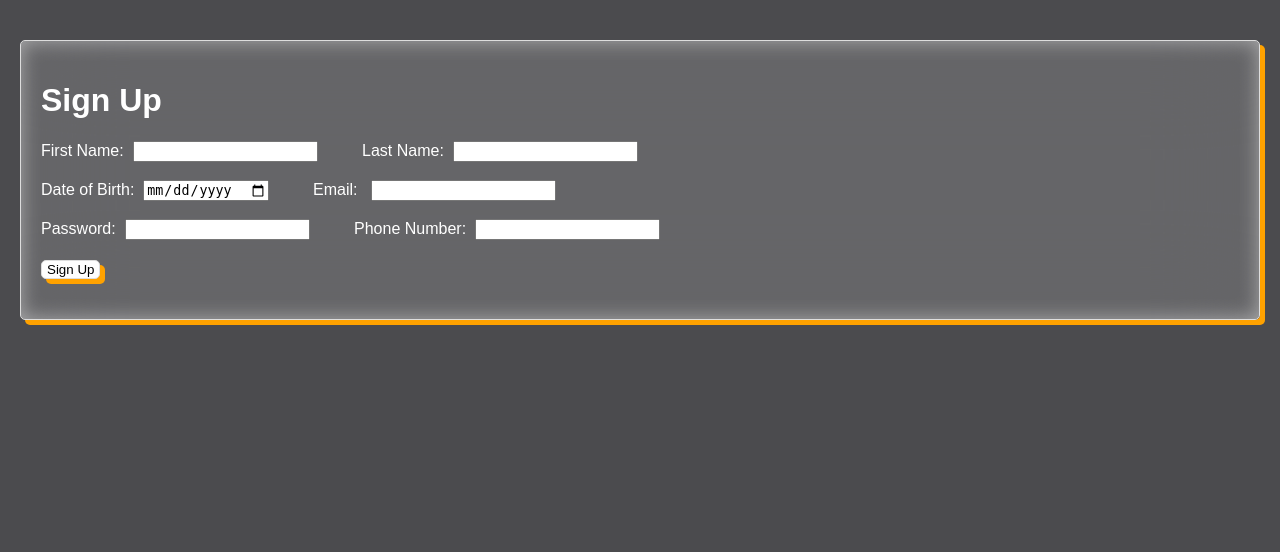
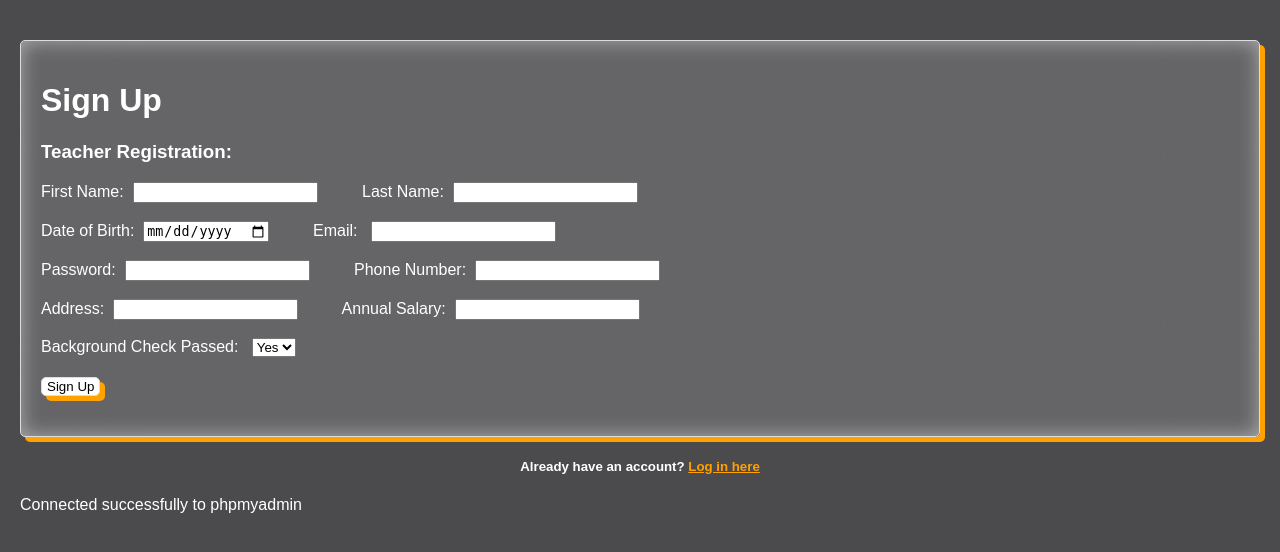
Before and after one commit to ZheUniCode/St-Alphonsus-Primary-School-Database, a PHP site: page /signUp.php in a window 1280 px wide. Shown: the top 552 px of the page. Run offline with PHP 8.4, Linux system fonts and the light colour scheme.

Commit message:
Enhance login and signup forms with database integration
Login now checks credentials against the database and redirects on success. Signup form expanded with additional teacher fields and inserts new teacher records into the database. Minor UI improvements and main menu link update for student management.

```diff
--- a/htdocs/main.php
+++ b/htdocs/main.php
@@ -11,8 +11,7 @@
                 <h1>St Alphonsus School Management System</h1>
                 <p>Welcome, Staff Member. Please select an action below:</p>
                 <ul>
-                    <li><a href="newStudent.php">Add New Student</a></li>
-                    <li><a href="pupils.php">View Students</a></li>
+                    <li><a href="pupils.php">Manage Students</a></li>
                     <li><a href="classes.php">Manage Classes</a></li>
                     <li><a href=".php">Record Attendance</a></li>
                     <li><a href=".php">Logout</a></li>
--- a/htdocs/signUp.php
+++ b/htdocs/signUp.php
@@ -8,6 +8,7 @@
     <body>
         <form class="card" method="POST" action="">
             <h1> Sign Up </h1>
+            <h3> Teacher Registration: </h3>
             <label> First Name: &nbsp;<input type = "text" name = "fName" required></label>
             &nbsp;&nbsp;&nbsp;&nbsp;&nbsp;&nbsp;&nbsp;&nbsp;
             <label> Last Name: &nbsp;<input type = "text" name = "lName" required></label>
@@ -19,11 +20,26 @@
             <label> Password: &nbsp;<input type="password" name="pass" required></label>
             &nbsp;&nbsp;&nbsp;&nbsp;&nbsp;&nbsp;&nbsp;&nbsp;
             <label> Phone Number: &nbsp;<input type = "number" name = "pNumber" required></label>
+            <br><br>
+            <label> Address: &nbsp;<input type = "text" name = "address" required></label>
+            &nbsp;&nbsp;&nbsp;&nbsp;&nbsp;&nbsp;&nbsp;&nbsp;
+            <label> Annual Salary: &nbsp;<input type = "number" step="0.01" name = "annualSalary" required></label>
+            <br><br>
+            <label> Background Check Passed: &nbsp;
+                <select name="backgroundCheck" required>
+                    <option value="1">Yes</option>
+                    <option value="0">No</option>
+                </select>
+            </label>
             <br>
             <input class="button" type="submit" value="Sign Up">
         </form>
 
+        <h5 style="text-align:center;">Already have an account? <a href="login.php">Log in here</a></h5>
+
         <?php
+        include "db_connect.php"; //connect to the database file
+
             if ($_SERVER["REQUEST_METHOD"] === "POST") {
                 $fName = isset($_POST["fName"]) ? trim($_POST["fName"]) : "";
                 $lName = isset($_POST["lName"]) ? trim($_POST["lName"]) : "";
@@ -31,6 +47,9 @@
                 $email = isset($_POST["email"]) ? trim($_POST["email"]) :"";
                 $pass = isset($_POST["pass"]) ? trim($_POST["pass"]) : "";
                 $pNumber = isset($_POST["pNumber"]) ? trim($_POST["pNumber"]) :"";
+                $address = isset($_POST["address"]) ? trim($_POST["address"]) : "";
+                $annualSalary = isset($_POST["annualSalary"]) ? trim($_POST["annualSalary"]) : 0;
+                $backgroundCheck = isset($_POST["backgroundCheck"]) ? intval($_POST["backgroundCheck"]) : 0;
                 $errors =[];
 
                 //need to add validation for each field here
@@ -84,14 +103,21 @@
 
                 // display any errors
                 if (!empty($errors)) {
-                foreach ($errors as $error) {
-                    echo "<p style='color:red;'>$error</p>";
-                }
+                    foreach ($errors as $error) {
+                        echo "<p style='color:red;'>$error</p>";
+                    }
                 } else {
-
-                    echo "<p style='color:green;'>Login details received for $email.</p>";
-                    // add to database here
-                    //change the style later!
+                    // Insert teacher data into the teachers table, including email, dob, and password
+                    $teacherNames = $fName . ' ' . $lName;
+                    $stmt = $conn->prepare("INSERT INTO teachers (teacherNames, address, phoneNumber, annualSalary, backgroundCheck, Email, `D.O.B`, Password) VALUES (?, ?, ?, ?, ?, ?, ?, ?)");
+                    $stmt->bind_param("sssdisss", $teacherNames, $address, $pNumber, $annualSalary, $backgroundCheck, $email, $dob, $pass);
+                    if ($stmt->execute()) {
+                        echo "<p style='color:green;'>Sign up successful!</p>";
+                    } else {
+                        echo "<p style='color:red;'>Error: " . $stmt->error . "</p>";
+                    }
+                    $stmt->close();
+                    $conn->close();
                 }
             }
         ?>
```
Also changed, not shown: htdocs/logIn.php (+20 -17 lines).
